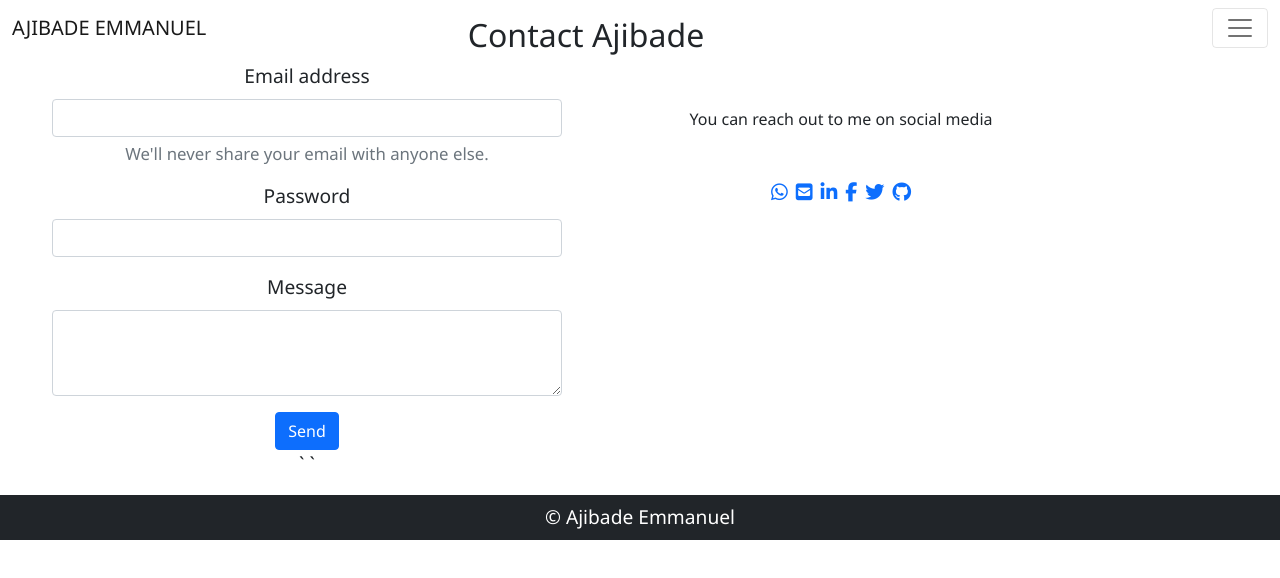
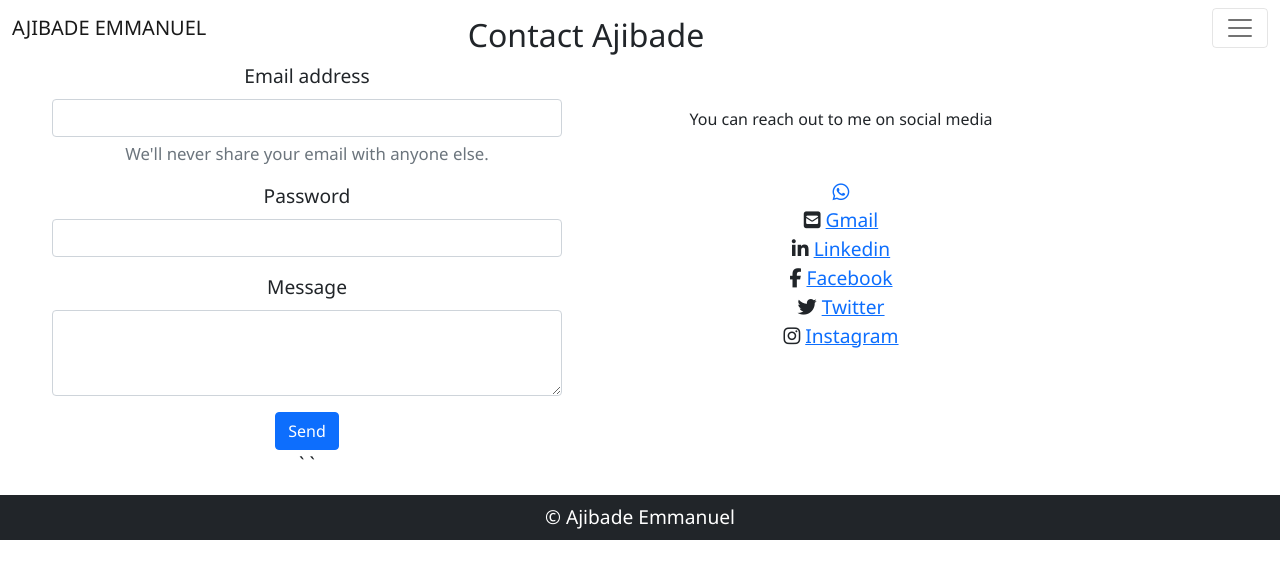
Before and after one commit to Ajyupdate/portfolioo, a React (Create React App) app: page /#/Contact in a window 1280 px wide. Shown: the top 578 px of the page. Built offline with nearby package versions, Linux system fonts and the light colour scheme; a web font is replaced by a local one.

Commit message:
adding redirect

```diff
--- a/src/Contact.js
+++ b/src/Contact.js
@@ -31,14 +31,19 @@ const Contact = () => {
                     <ul className="list-inline">
 
 
-                        <li className="list-inline-item"><a rel={'external'} className="fa fa-whatsapp" target="_blank" href={"https://wa.me/2348178555400"} /></li>
-                        <li className="list-inline-item"><a rel={'external'} className="fas fa-envelope-square" target="_blank" href={"https://ajibadeemmanuel58@gmail.com"} /></li>
-                        <li className="list-inline-item"><a rel={'external'} className="fab fa-linkedin-in" target="_blank" href={"https://www.linkedin.com/in/ajibade-emmanuel-411916178/"} /></li>
-                        <li className="list-inline-item"><a rel={'external'} className="fab fa-facebook-f" target="_blank" href={"https://www.facebook.com/adetomiwa.emmanuel"} /></li>
-                        <li className="list-inline-item"><a rel={'external'} className="fab fa-twitter" target="_blank" href={"https://twitter.com/Ajy_update"} /></li>
-                        <li className="list-inline-item"><a rel={'external'} className="fab fa-github" target="_blank" href={"https://github.com/Ajyupdate"} /></li>
-
-
+                        {/* <li className="list-inline-item"><a rel={'external'} className="fa fa-whatsapp" target="_blank" href={"https://wa.me/2348178555400"}/>Whatsapp</li>
+                        <li className="list-inline-item"><a rel={'external'} className="fas fa-envelope-square" target="_blank" href={"https://ajibadeemmanuel58@gmail.com"}/>Gmail</li>
+                        <li className="list-inline-item"><a rel={'external'} className="fab fa-linkedin-in" target="_blank" href={"https://www.linkedin.com/in/ajibade-emmanuel-411916178/"}/>linkedin</li>
+                        <li className="list-inline-item"><a rel={'external'} className="fab fa-facebook-f" target="_blank" href={"https://www.facebook.com/adetomiwa.emmanuel"}/>Facebook</li>
+                        <li className="list-inline-item"><a rel={'external'} className="fab fa-twitter" target="_blank" href={"https://twitter.com/Ajy_update"} />twitter</li>
+                        <li className="list-inline-item"><a rel={'external'} className="fab fa-github" target="_blank" href={"https://github.com/Ajyupdate"}/>github</li>
+                         */}
+                        <li><Link to={{pathname: "https://wa.me/2348023030222"}} target="_blank"><i className="fa fa-whatsapp"></i></Link></li>
+                        <li><i className="fas fa-envelope-square"></i>  <Link to={{pathname: "https://moskolengr@gmail.com"}} target="_blank">Gmail</Link></li>
+                        <li><i className="fab fa-linkedin-in"></i>      <Link to={{pathname: "https://linkedin.com/linkedin"}} target="_blank">Linkedin</Link></li>
+                        <li><i className="fab fa-facebook-f"></i>       <Link to={{pathname: "https://www.facebook.com/Moskol-Engineering-services-111454950997195"}} target="_blank">Facebook</Link></li>
+                        <li><i className="fab fa-twitter"></i>          <Link to={{pathname: "https://twitter.com/moskolengr"}} target="_blank" >Twitter</Link></li>
+                        <li><i className="fab fa-instagram"></i>        <Link to={{pathname: "https://Instagram.com/moskolengr"}} target="_blank" >Instagram</Link></li>
                     </ul>
 
 
```
Also changed, not shown: 1 other file (tests, documents, lock files or other folders).
